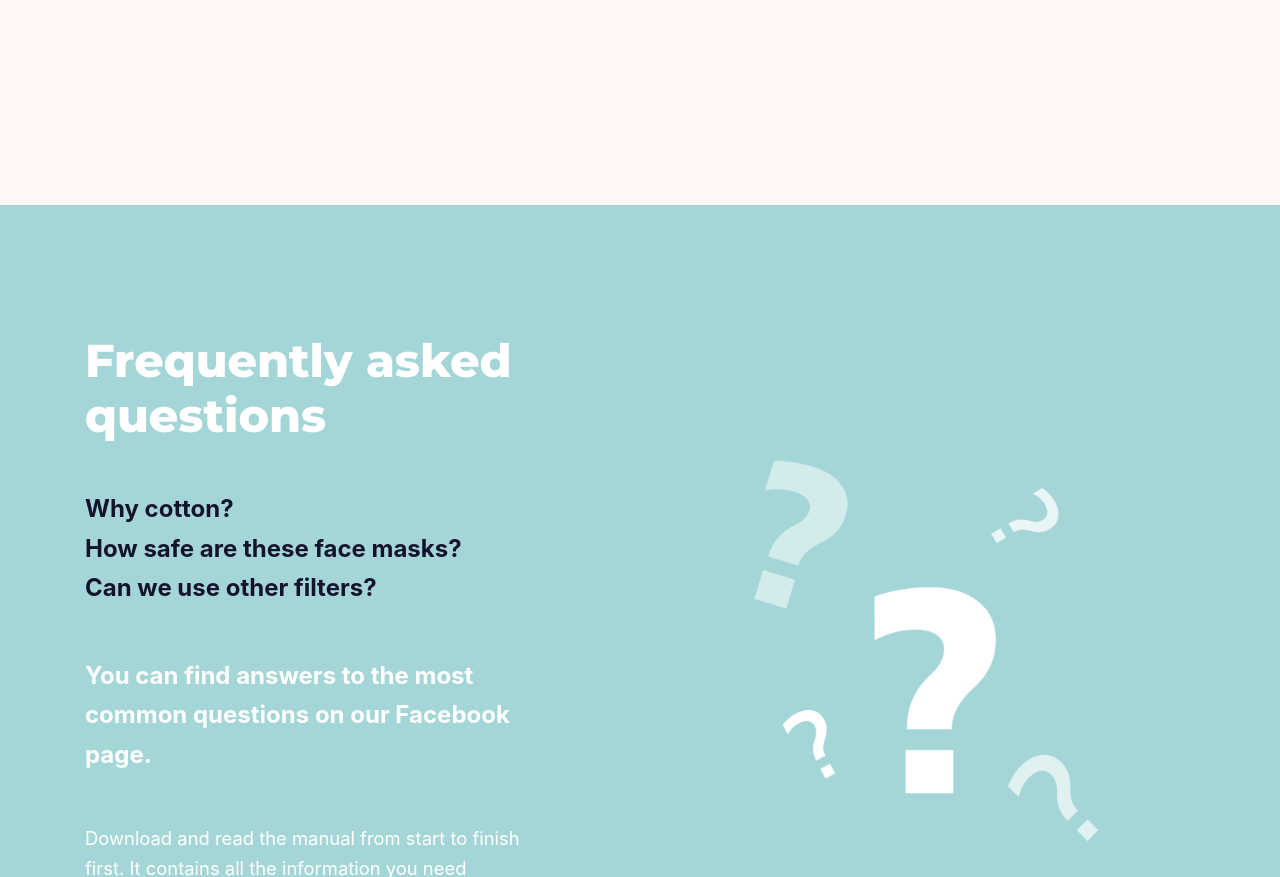
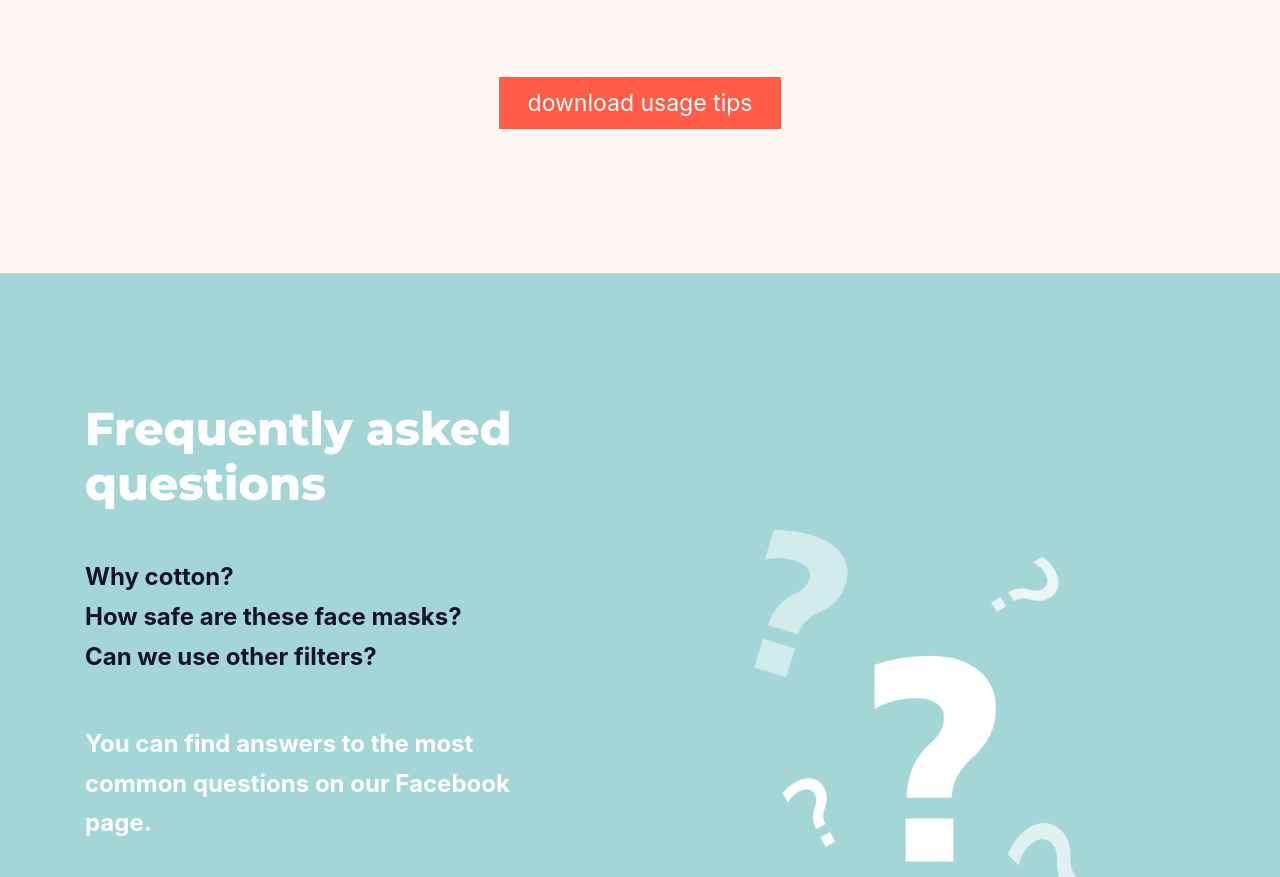
Before and after one commit to MakeInBelgium/naaiactie, a website: page website/html/en/index.html in a window 1280 px wide. Shown: the part 4070-4947 px from the top of the page. Drawn offline with Linux system fonts and the light colour scheme.

Commit message:
Downloadbarer Gebruikstips - EN versie

```diff
--- a/website/html/en/index.html
+++ b/website/html/en/index.html
@@ -236,6 +236,7 @@ Face masks are less effective for children. Change their mask regularly.
             </article>
           </li>
         </ul>
+        <p class="text-center"><a class="btn btn-primary btn-lg" href="/pdf/usage_tips.pdf" target="_blank">download usage tips</a></p>
       </div>
     </div>
   </section>
```
Also changed, not shown: 1 other file.
